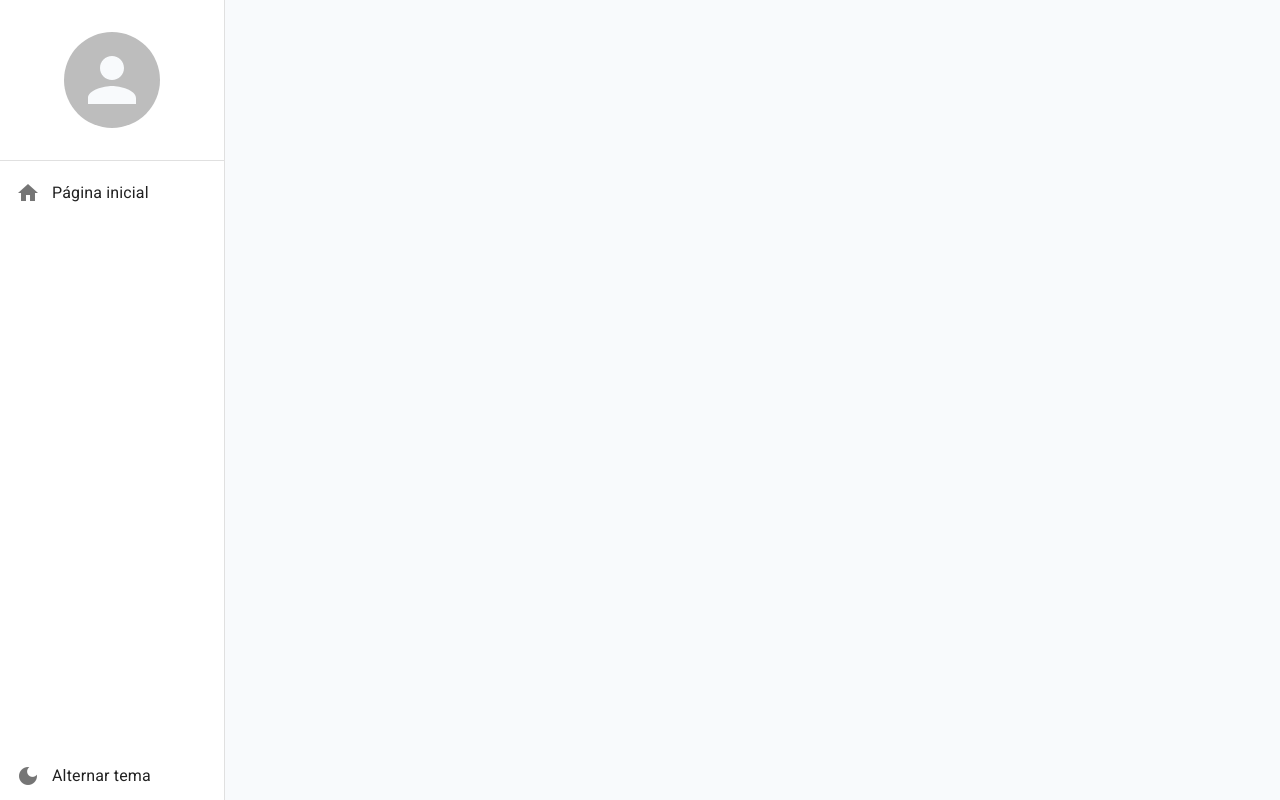
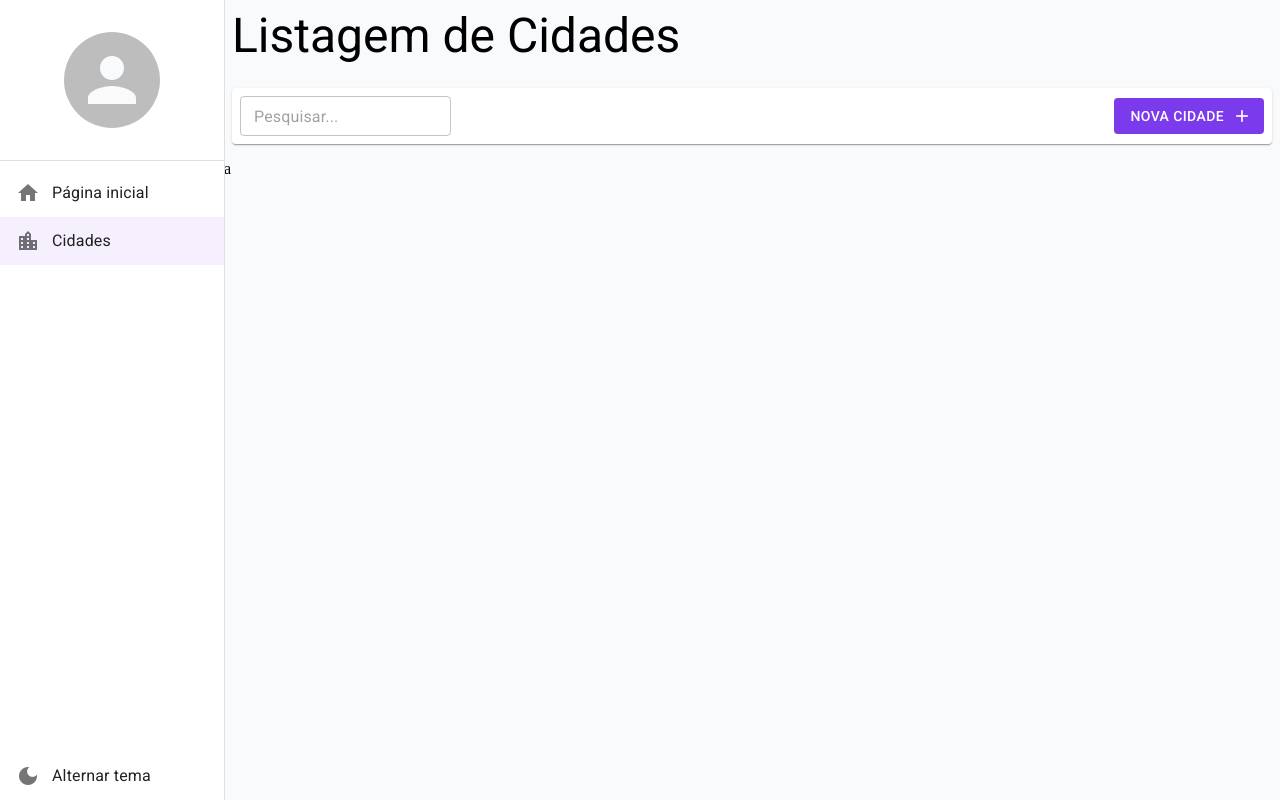
Before and after one commit to EduAlves4785/DokamiFront, a React (Create React App) app: page /cidades in a window 1280 px wide. Built offline with nearby package versions, Linux system fonts and the light colour scheme.

Commit message:
Criando tela de cidades e lógica do input de digitar

```diff
--- /dev/null
+++ b/src/pages/cidades/ListagemDeCidade.tsx
@@ -0,0 +1,27 @@
+import { replace, useSearchParams } from "react-router-dom"
+import { FerramentaDaListagem } from "../../shared/components"
+import { LayoutBaseDePagina } from "../../shared/layouts"
+import { useMemo } from "react"
+
+export const ListagemDeCidade: React.FC = () => {
+
+    //useSearchParams é um hook do react-router-dom que permite acessar e manipular os parâmetros de consulta (query parameters) da URL.
+    // Ele retorna um array com dois elementos: o primeiro é um objeto que representa os parâmetros de consulta atuais, e o segundo é uma função que permite atualizar esses parâmetros.
+    const [searchParams, setSearchParams] = useSearchParams()
+
+    //useMemo é um hook do React que memoriza o valor retornado por uma função, evitando que ela seja recalculada em cada renderização, a menos que suas dependências mudem.
+    const busca = useMemo(() => {
+        return searchParams.get('busca') || '';
+    }, [searchParams])
+
+    return (
+        <LayoutBaseDePagina
+            titulo="Listagem de Cidades"
+            barraDeFerramentas={<FerramentaDaListagem
+                textoBotaoNovo="Nova cidade"
+                mostrarInput
+                textoDaBusca={busca}
+                aoMudarTextoDeBusca={texto => setSearchParams({ busca: texto }, { replace: true })} />}
+            children='a' />
+    )
+}
--- a/src/pages/index.ts
+++ b/src/pages/index.ts
@@ -1 +1,2 @@
 export * from './dashboard/Dashboard'
+export * from './cidades/ListagemDeCidade'
--- a/src/routes/index.tsx
+++ b/src/routes/index.tsx
@@ -1,25 +1,31 @@
 import { Routes, Route } from "react-router"
 import { useDrawerContext } from "../shared/contexts"
 import { useEffect } from "react"
-import { Dashboard } from "../pages"
+import { Dashboard, ListagemDeCidade } from "../pages"
 
-export const AppRoutes=()=>{
+export const AppRoutes = () => {
 
-    const {setDrawerOptions}=useDrawerContext()
+    const { setDrawerOptions } = useDrawerContext()
 
-    useEffect(()=>{
+    useEffect(() => {
         setDrawerOptions([
             {
-                label:'Página inicial',
-                icon:'home',
-                path:'home'
+                label: 'Página inicial',
+                icon: 'home',
+                path: 'home'
+            },
+             {
+                label: 'Cidades',
+                icon: 'location_city',
+                path: '/cidades'
             }
         ])
-    },[])
+    }, [])
 
-    return(
+    return (
         <Routes>
-            <Route path="/home" element={<Dashboard/>}/>
+            <Route path="/home" element={<Dashboard />} />
+            <Route path="/cidades" element={<ListagemDeCidade />} />
             {/*O Navigate redireciona para a rota principal caso o usuário jogue uma rota aleatória não existente */}
             {/*<Route path="*" element={<Navigate to="/home"/>}/> */}
         </Routes>
```
